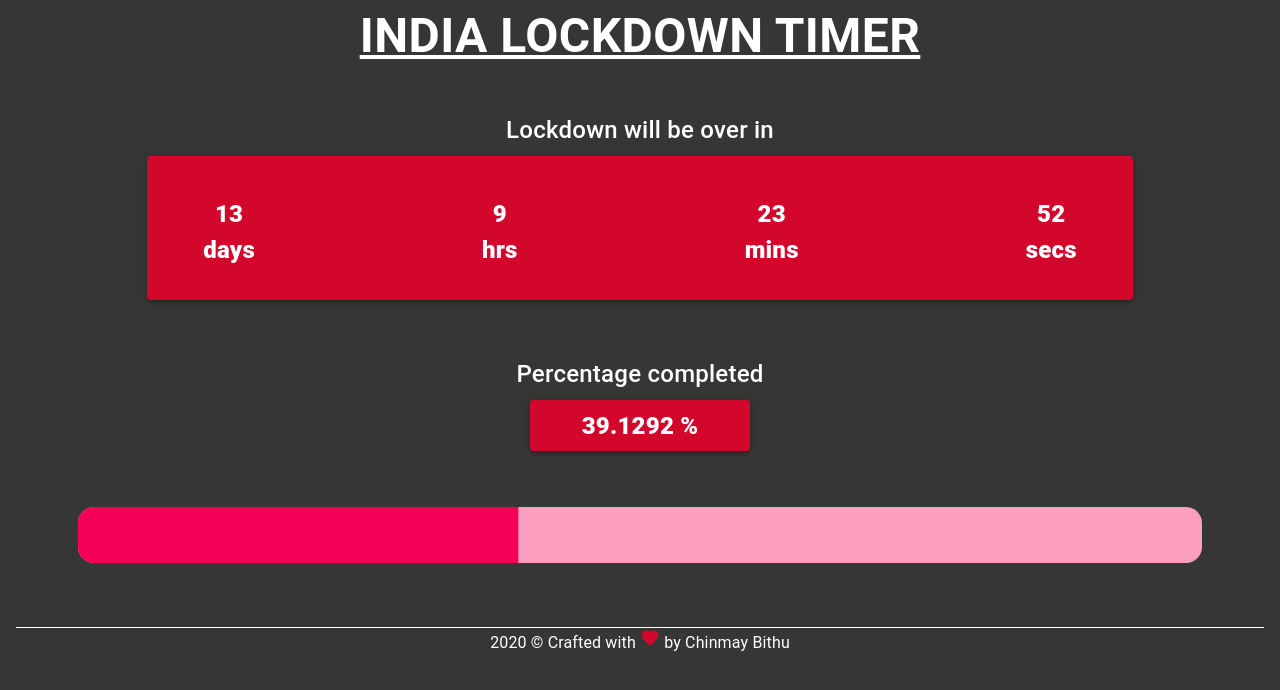
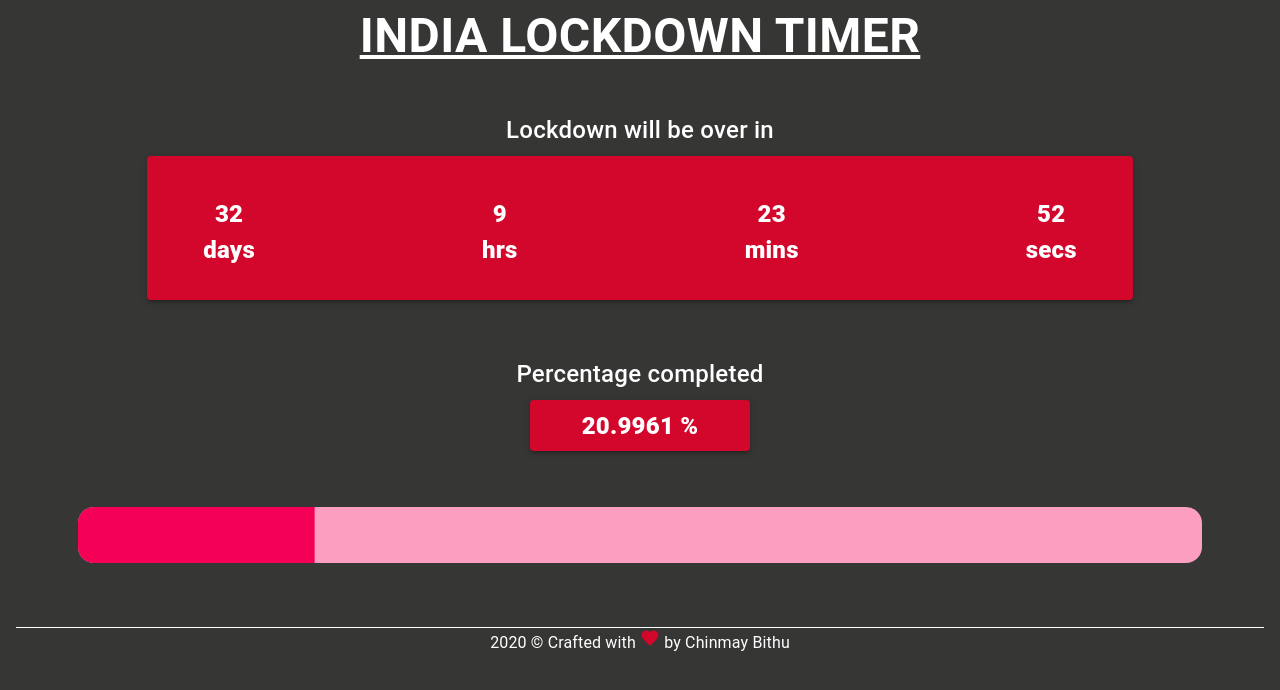
Before and after one commit to cbithu/lockdown-timer, a React (Create React App) app: page / in a window 1280 px wide. Shown: the top 690 px of the page. Built offline with nearby package versions, Linux system fonts and the light colour scheme.

Commit message:
lockdown date extended

```diff
--- a/src/App.js
+++ b/src/App.js
@@ -83,7 +83,7 @@ class App extends React.Component {
   componentDidMount() {
     setInterval(() => {
       let date_start = 1584988200000;
-      let date_future = 1586888999000;
+      let date_future = 1588530599000;
       let date_now = Date.now();
       let percentage_complete = (((date_now - date_start) / (date_future - date_start)) * 100).toFixed(4);
 
```
